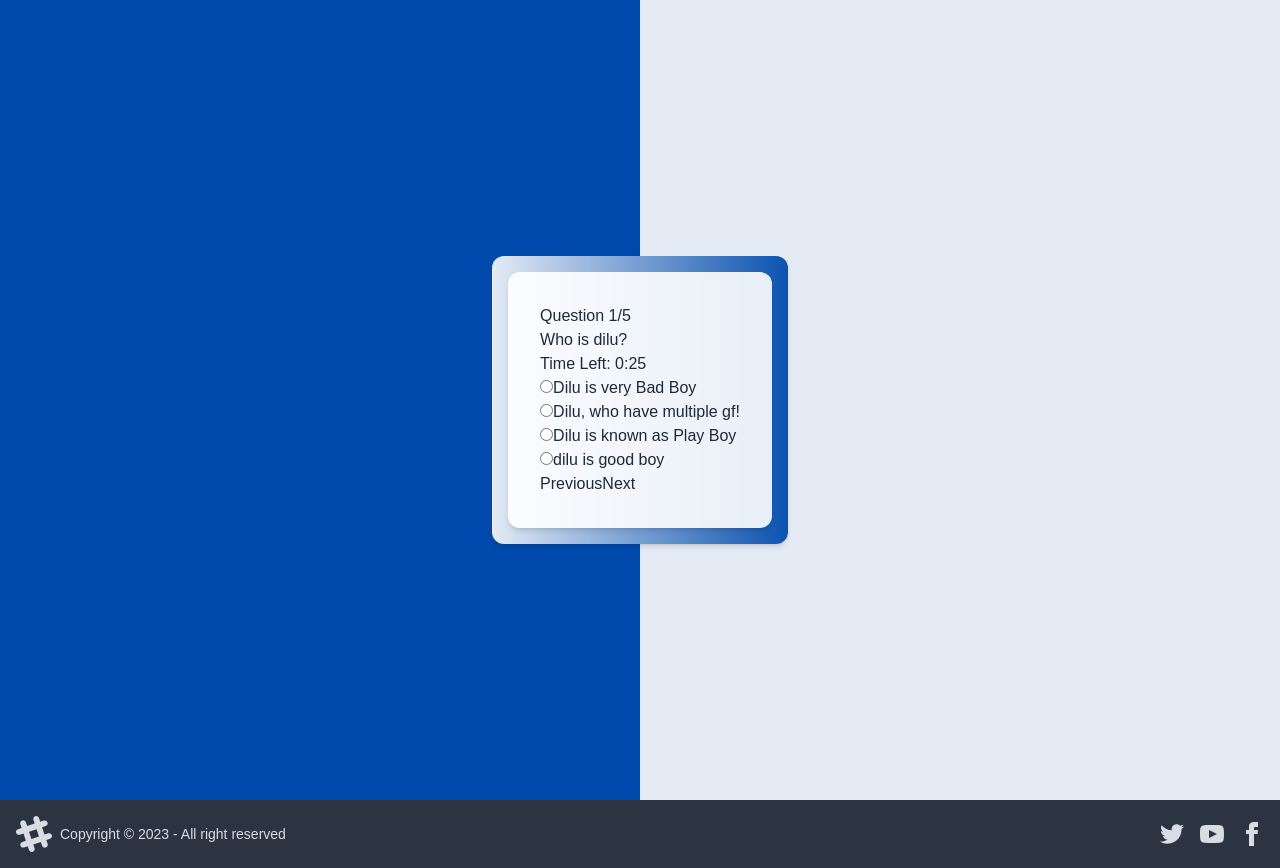
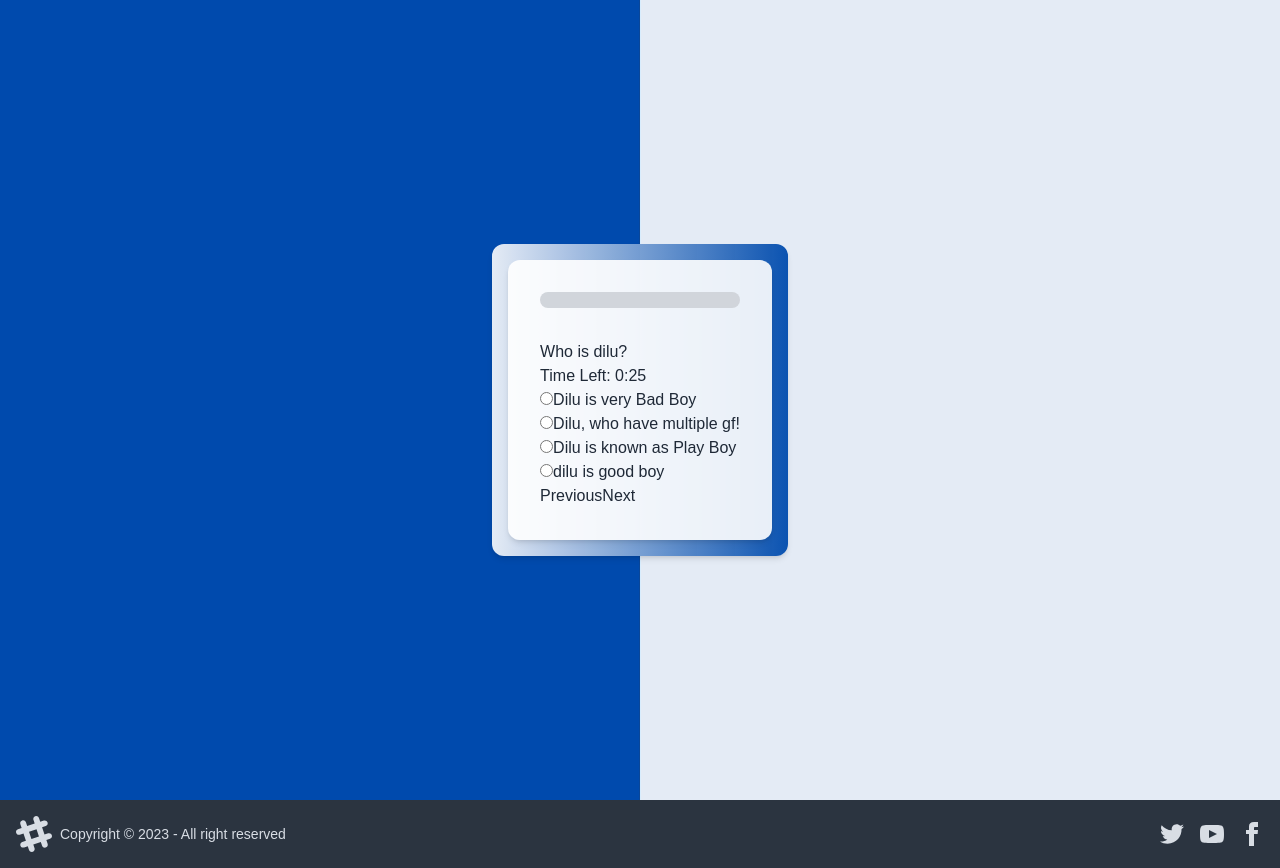
Before and after one commit to assraf-nur-p2m/Self-Assessment-Portal, a React (Vite) app: page /quiz in a window 1280 px wide. Built offline with nearby package versions, Linux system fonts and the light colour scheme.

Commit message:
added a progressbar

```diff
--- a/src/Components/Quiz/Quiz.jsx
+++ b/src/Components/Quiz/Quiz.jsx
@@ -72,6 +72,8 @@ export default function Quiz() {
   };
 
   const isLastQuestion = currentQuestionIndex === quizData.length - 1;
+  const progressPercentage =
+    (currentQuestionIndex / (quizData.length - 1)) * 100;
 
   return (
     <div className="login-page min-h-screen p-4 md:p-16 flex justify-center items-center">
@@ -80,9 +82,13 @@ export default function Quiz() {
           <div>
             {quizData.length > 0 && (
               <div>
-                <h2>
-                  Question {currentQuestionIndex + 1}/{quizData.length}
-                </h2>
+                <div className="mb-8 h-4 bg-gray-300 rounded-full">
+                  <div
+                    className="h-full rounded-full bg-[#004AAD]"
+                    style={{ width: `${progressPercentage}%` }}
+                  ></div>
+                </div>
+
                 <p>{quizData[currentQuestionIndex].context}</p>
                 <p>
                   Time Left: {Math.floor(timeLeft / 60)}:
```
